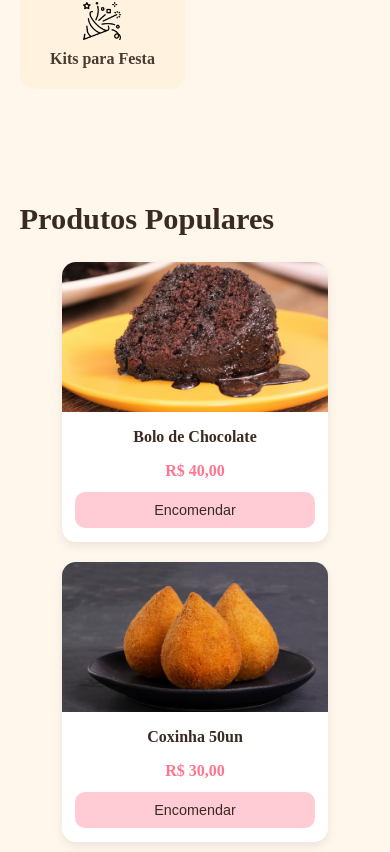
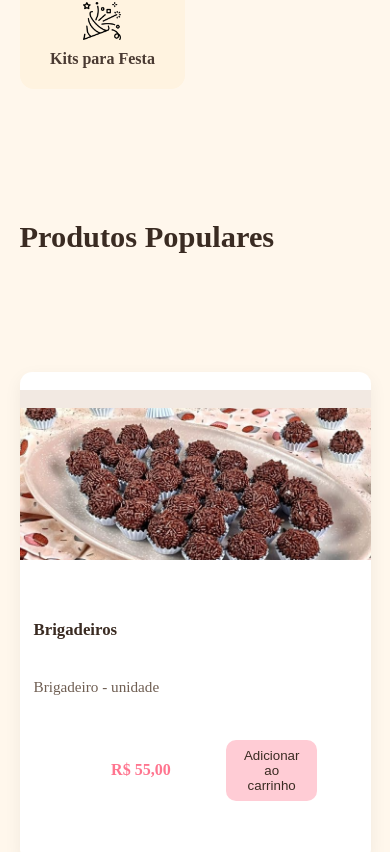
Before and after one commit to mateus-msantos-dev/desafio-final, an Angular app: page / in a window 390 px wide. Shown: the part 1148-2000 px from the top of the page. Built offline with nearby package versions, Linux system fonts and the light colour scheme.

Commit message:
Editando produtos populares

```diff
--- a/src/app/components/footer/footer.component.html
+++ b/src/app/components/footer/footer.component.html
@@ -3,7 +3,7 @@
 
       <!-- Logo -->
       <div class="footer-logo">
-        <h2>Doce da Ju</h2>
+        <h2>Doces da Ju</h2>
       </div>
 
       <!-- Navegação -->
--- a/src/app/components/header/header.component.html
+++ b/src/app/components/header/header.component.html
@@ -1,7 +1,7 @@
 <header class="header">
   <div class="header-content">
 
-    <a class="logo" routerLink="/">Doce da Ju</a>
+    <a class="logo" routerLink="/">Doces da Ju</a>
     <nav class="nav-links">
       <a routerLink="/">Home</a>
       <a routerLink="/produtos">Produtos</a>
--- a/src/app/pages/home/components/hero/hero.component.css
+++ b/src/app/pages/home/components/hero/hero.component.css
@@ -45,9 +45,13 @@
   font-size: 1rem;
   border: none;
   border-radius: 10px;
-  color: #3a2b22;
   cursor: pointer;
   transition: 0.2s ease;
+}
+
+.btn-hero a{
+  text-decoration: none;
+  color: #3a2b22;
 }
 
 .btn-hero:hover {
--- a/src/app/pages/home/components/hero/hero.component.html
+++ b/src/app/pages/home/components/hero/hero.component.html
@@ -1,7 +1,7 @@
 <section class="hero">
     <div class="hero-content">
       <h1>
-        <span class="highlight">Doces, Bolos e Salgadors</span> feitos com carinho
+        <span class="highlight">Doces, Bolos e Salgados</span> feitos com carinho
         para todos os momentos
       </h1>
 
@@ -9,7 +9,7 @@
         Encomende bolos, tortas, doces e salgados para festas ou para aproveitar em casa.
       </p>
 
-      <button class="btn-hero">Ver produtos</button>
+      <button class="btn-hero"><a href="/produtos">Ver produtos</a></button>
     </div>
 
     <div class="hero-image">
--- a/src/app/pages/home/components/produtos-populares/produtos-populares.component.css
+++ b/src/app/pages/home/components/produtos-populares/produtos-populares.component.css
@@ -1,39 +1,43 @@
 /* Fundo igual ao home (ajuste se usar outro tom) */
 .produtos {
-  background-color: #fff7ec; /* OU a cor exata do seu home */
+    background-color: #fff7ec;
     padding: 40px 5%;
-  border-radius: 0;
   }
 
   .produtos h2{
     font-size: 1.9rem;
     color: #3a2b22;
+    margin-bottom: 25px; /* Adiciona espaço abaixo do título */
   }
 
-/* ----- Carrossel Desktop ----- */
+  /* ----- Carrossel Desktop (Modificado) ----- */
+
   .carousel-wrapper {
     position: relative;
     display: flex;
     align-items: center;
-  justify-content: center;
+    /* Não centraliza o conteúdo, pois o track é movido */
     gap: 15px;
   }
 
-.carousel {
-  display: flex;
-  gap: 18px;
-  overflow-x: auto;
-  scroll-behavior: smooth;
-  padding-bottom: 10px;
+  /* ⬅️ ÁREA VISÍVEL (Visor) - Onde o scroll é 'cortado' */
+  .carousel-view {
+    overflow: hidden;
+    width: 100%;
   }
 
-.carousel::-webkit-scrollbar {
-  height: 8px;
-}
+  /* ⬅️ TRACK - O container interno que será transladado */
+  .carousel-track {
+  display: flex;
+  /* Define o tamanho total do track para caber todos os itens */
+  width: auto;
+  gap: 22px; /* Espaço entre os cards (igual ao gap do grid na página de produtos) */
 
-.carousel::-webkit-scrollbar-thumb {
-  background: #e3d5c5;
-  border-radius: 10px;
+  /* Desativa o scroll nativo */
+  overflow-x: visible;
+  scroll-behavior: smooth;
+  /* Transição suave para o deslocamento (transform) */
+  transition: transform 0.3s ease-in-out;
   }
 
   /* Botões de navegação */
@@ -46,97 +50,140 @@
     cursor: pointer;
     font-size: 1.2rem;
     box-shadow: 0 2px 6px rgba(0,0,0,0.15);
+    z-index: 10;
   }
 
   .nav-btn:hover {
     background: #f3f3f3;
   }
 
-/* ----- Cards ----- */
+  /* ----- Cards (Adotando o Estilo da Página de Produtos) ----- */
+
   .produto-card {
-  min-width: 180px;
+    /* ⬅️ FORÇA 4 CARDS INTEIROS COM BASE NO GAP DE 22px */
+    /* 100% / 4 = 25%. Subtraímos 3/4 do gap (3 * 22px / 4) */
+    flex-shrink: 0;
+    width: calc(25% - 16.5px);
+    min-width: calc(25% - 16.5px);
+
     background: #fff;
-  border-radius: 14px;
-  box-shadow: 0 4px 10px rgba(0,0,0,0.08);
-  text-align: center;
+    border-radius: 12px;
     overflow: hidden;
+    box-shadow: 0 6px 18px rgba(0,0,0,0.06);
+    display: flex;
+    flex-direction: column;
     transition: transform 0.25s;
+    cursor: pointer; /* Indica que é clicável */
   }
 
   .produto-card:hover {
     transform: translateY(-4px);
   }
 
-.produto-card img {
+  .thumb {
     width: 100%;
-  height: 150px;
-  object-fit: cover;
+    height: 170px; /* Altura do thumb da página de produtos */
+    overflow: hidden;
+    background: #f2e9e2;
   }
 
-.produto-card h3 {
-  font-size: 1rem;
-  margin: 12px 0 5px;
+  .thumb img {
+    width: 100%;
+    height: 100%;
+    object-fit: cover;
+    display: block;
+  }
+
+  .card-body {
+    padding: 14px;
+    display: flex;
+    flex-direction: column;
+    gap: 10px;
+    flex: 1;
+  }
+
+  .title { /* Antes era h3 */
     color: #3a2b22;
-  font-weight: 600;
+    font-size: 1.05rem;
+    margin: 0;
+  }
+
+  .short { /* Novo campo vindo do produto.html */
+    color: #6f5e52;
+    font-size: 0.95rem;
+    margin: 0;
+    flex: 1;
+  }
+
+  .card-footer {
+    display: flex;
+    align-items: center;
+    justify-content: space-between;
+    gap: 12px;
+    margin-top: 6px;
   }
 
   .price {
     color: #ff758f;
-  font-weight: bold;
-  margin-bottom: 12px;
+    font-weight: 700;
   }
 
-.btn-buy {
-  background-color: #ffccd5;
+  .btn-add { /* Antes era btn-buy */
+    background: #ffccd5;
+    color: #3a2b22;
     border: none;
-  padding: 10px 14px;
-  width: 90%;
-  margin: 0 auto 14px;
+    padding: 8px 12px;
     border-radius: 10px;
     cursor: pointer;
-  font-size: 0.9rem;
-  color: #3a2b22;
-  transition: 0.2s;
+    transition: 0.14s;
   }
 
-.btn-buy:hover {
-  background-color: #ffb3c0;
+  .btn-add:hover { transform: translateY(-2px); }
+
+  /* --------------------------------------------------
+       RESPONSIVO (Ajusta para 2 ou 1 card)
+  -------------------------------------------------- */
+
+  @media (max-width: 1200px) {
+      /* 3 cards em tela grande/média */
+      .produto-card {
+          width: calc(33.333% - 14.66px);
+          min-width: calc(33.333% - 14.66px);
+      }
+      .carousel-track {
+          gap: 22px;
+      }
   }
 
-/* --------------------------------------------------
-     RESPONSIVO — vira GRID no lugar do carrossel
--------------------------------------------------- */
+  @media (max-width: 900px) {
+      /* Desativa o carrossel e volta para 2 colunas como no seu design original */
+    .nav-btn { display: none; }
 
-/* --------------------------------------------------
-   RESPONSIVO — vira GRID igual ao design original
--------------------------------------------------- */
+    .carousel-wrapper {
+          display: block;
+          margin: 0 auto;
+      }
+      .carousel-view { overflow: visible; }
 
-@media (max-width: 900px) {
-
-  /* Remove botões do carrossel */
-  .nav-btn {
-    display: none;
+      .carousel-track {
+        display: grid;
+        grid-template-columns: repeat(2, 1fr);
+        gap: 20px;
+        /* Limpa a transição do carrossel no modo grid */
+        transition: none;
+        transform: none !important; /* Reseta o deslocamento */
         }
 
-  /* Carrossel vira grid */
-  .carousel {
-    overflow-x: unset;
-    display: grid;
-
-    /* 2 colunas como no layout */
-    grid-template-columns: repeat(2, minmax(0, 1fr));
-
-    gap: 20px;
-  }
-
-  .produto-card {
+      .produto-card, .produto-card:hover {
         min-width: unset;
+        width: auto;
+        transform: none;
       }
   }
 
   /* 1 coluna apenas em telas MUITO pequenas */
   @media (max-width: 600px) {
-  .carousel {
-    grid-template-columns: repeat(1, minmax(0, 1fr));
+    .carousel-track {
+      grid-template-columns: repeat(1, 1fr);
     }
   }
--- a/src/app/pages/home/components/produtos-populares/produtos-populares.component.html
+++ b/src/app/pages/home/components/produtos-populares/produtos-populares.component.html
@@ -2,19 +2,37 @@
       <h2>Produtos Populares</h2>
 
       <div class="carousel-wrapper">
-      <button class="nav-btn prev">❮</button>
+              <button
+          class="nav-btn prev"
+          (click)="prevCard()"
+          [disabled]="produtos.length <= itemsPerView"
+        >❮</button>
 
-      <div class="carousel" #carousel>
-        <div class="produto-card" *ngFor="let produto of produtos">
-          <img [src]="produto.image" [alt]="produto.name">
+              <div class="carousel-view">
+                  <div class="carousel-track" [style.transform]="transformStyle">
 
-          <h3>{{ produto.name }}</h3>
-          <p class="price">{{ produto.price }}</p>
+                      <article class="produto-card" *ngFor="let produto of produtos">
+              <div class="thumb">
+                <img [src]="produto.image" [alt]="produto.name" />
+              </div>
 
-          <button class="btn-buy">Encomendar</button>
+              <div class="card-body">
+                <h3 class="title">{{ produto.name }}</h3>
+                <p class="short">{{ produto.short }}</p>
+
+                <div class="card-footer">
+                                  <div class="price">{{ formatPrice(produto.price) }}</div>
+                  <button class="btn-add">Adicionar ao carrinho</button>
+                </div>
+              </div>
+            </article>
           </div>
         </div>
 
-      <button class="nav-btn next">❯</button>
+              <button
+          class="nav-btn next"
+          (click)="nextCard()"
+          [disabled]="produtos.length <= itemsPerView"
+        >❯</button>
       </div>
   </section>
--- a/src/app/pages/home/components/produtos-populares/produtos-populares.component.ts
+++ b/src/app/pages/home/components/produtos-populares/produtos-populares.component.ts
@@ -1,30 +1,102 @@
 import { CommonModule } from '@angular/common';
-import { Component, ElementRef, ViewChild } from '@angular/core';
+import { Component, OnInit, OnDestroy } from '@angular/core';
+import { RouterLink } from '@angular/router';
+// ⬅️ Importar serviços e lógica de tempo
+import { ProductService, Product } from '../../../../services/product.service';
+import { interval, Subscription } from 'rxjs';
 
 @Component({
   selector: 'app-produtos-populares',
-  imports: [CommonModule],
+  standalone: true,
+  imports: [CommonModule, RouterLink], // ⬅️ Adicionar RouterLink para navegação nos cards
   templateUrl: './produtos-populares.component.html',
   styleUrl: './produtos-populares.component.css'
 })
-export class ProdutosPopularesComponent {
+export class ProdutosPopularesComponent implements OnInit, OnDestroy {
 
-  @ViewChild('carousel') carousel!: ElementRef<HTMLDivElement>
+  // Lista de produtos reais
+  produtos: Product[] = [];
+  carregando = true;
 
-  // Produtos de exemplo
-  produtos = [
-    { name: 'Bolo de Chocolate', price: 'R$ 40,00', image: '/img/bolo-de-chocolate.jpg' },
-    { name: 'Coxinha 50un',      price: 'R$ 30,00', image: '/img/coxinha.webp' },
-    { name: 'Brigadeiros',       price: 'R$ 25,00', image: '/img/brigadeiro.jpeg' },
-    { name: 'Torta de Limão',  price: 'R$ 42,00', image: '/img/torta-de-limao.jpg' },
-    { name: 'Kibe 50un',         price: 'R$ 30,00', image: '/img/kibe.avif' }
-  ];
+  // ⬅️ NOVO: Variável para rastrear o deslocamento do carrossel
+  currentOffset: number = 0;
 
-  scrollLeft() {
-    this.carousel.nativeElement.scrollLeft -= 250;
+  // Quantidade de itens visíveis
+  readonly itemsPerView: number = 4;
+
+  // Variável para armazenar a inscrição do autoplay e limpar no final
+  private autoplaySubscription!: Subscription;
+
+  constructor(private productService: ProductService) {}
+
+  // ⬅️ Implementar OnInit e OnDestroy
+  async ngOnInit(): Promise<void> {
+    await this.productService.loadProducts();
+    // 1. Obter dados reais (ex: os 8 primeiros)
+    this.produtos = this.productService.listar().slice(0, 8);
+
+    this.carregando = false;
+    // 2. Inicia o Autoplay
+    this.startAutoplay();
+  }
+
+  ngOnDestroy(): void {
+    // 3. Limpa a assinatura quando o componente é destruído (MUITO IMPORTANTE!)
+    if (this.autoplaySubscription) {
+      this.autoplaySubscription.unsubscribe();
+    }
+  }
+
+  // --- LÓGICA DE NAVEGAÇÃO ---
+
+  nextCard(): void {
+    // Máximo de posições que o carrossel pode deslocar.
+    const maxOffset = this.produtos.length - this.itemsPerView;
+
+    if (this.currentOffset < maxOffset) {
+      this.currentOffset++;
+    } else {
+      // Volta para o início (loop)
+      this.currentOffset = 0;
+    }
+    this.resetAutoplay();
+  }
+
+  prevCard(): void {
+    const maxOffset = this.produtos.length - this.itemsPerView;
+
+    if (this.currentOffset > 0) {
+      this.currentOffset--;
+    } else {
+      // Vai para o final (loop)
+      this.currentOffset = maxOffset;
+    }
+    this.resetAutoplay();
+  }
+
+  // --- LÓGICA DE AUTOPLAY (5 SEGUNDOS) ---
+
+  startAutoplay(): void {
+    this.autoplaySubscription = interval(5000).subscribe(() => {
+      this.nextCard();
+    });
+  }
+
+  resetAutoplay(): void {
+    this.autoplaySubscription.unsubscribe();
+    this.startAutoplay();
   }
 
-  scrollRight() {
-    this.carousel.nativeElement.scrollLeft += 250;
+  // --- ESTILOS DINÂMICOS ---
+
+  // Retorna o valor do CSS transform para deslocar o carrossel (25% por card)
+  get transformStyle(): string {
+    const translateValue = -1 * this.currentOffset * (100 / this.itemsPerView);
+    // Considerando o gap, a precisão ideal será feita no CSS. Aqui usamos 25%
+    return `translateX(${translateValue}%)`;
+  }
+
+  formatPrice(v: number) {
+    return v.toLocaleString('pt-BR', { style: 'currency', currency: 'BRL' });
   }
 }
```
Lines whose indentation alone changed are shown as unchanged.
